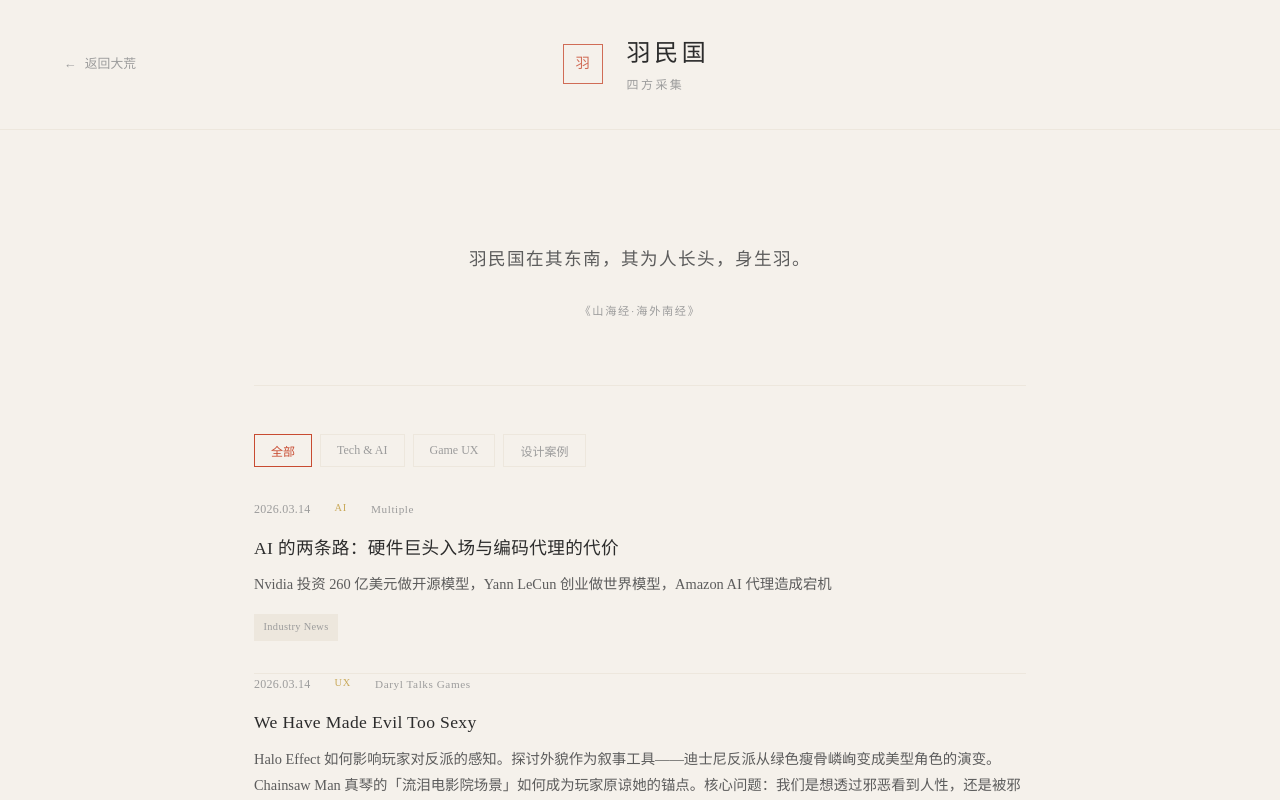
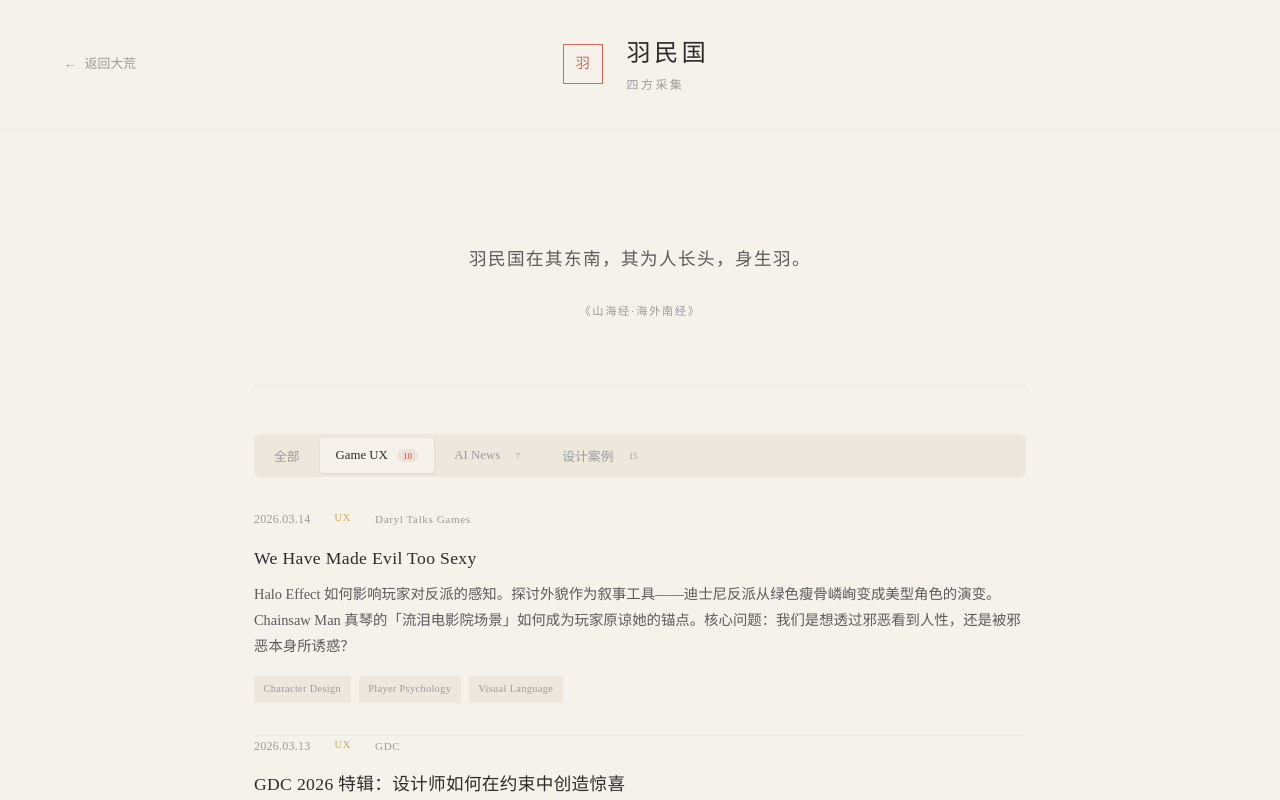
Before and after one commit to UmonF/Dahuang-Dashboard, a React (Vite) app: page /yumin in a window 1280 px wide. Shown: the top 800 px of the page. Built offline with nearby package versions, Linux system fonts and the light colour scheme; a web font is replaced by a local one.

Commit message:
fix: default to game-ux while keeping All first in order

```diff
--- /dev/null
+++ b/src/components/ui/SegmentControl.tsx
@@ -0,0 +1,68 @@
+import { motion } from 'framer-motion'
+
+export interface SegmentOption {
+  key: string
+  label: string
+  emoji?: string
+  count?: number
+}
+
+interface SegmentControlProps {
+  options: SegmentOption[]
+  value: string | null
+  onChange: (key: string | null) => void
+  showAll?: boolean
+  allLabel?: string
+}
+
+function SegmentControl({
+  options,
+  value,
+  onChange,
+  showAll = true,
+  allLabel = '全部'
+}: SegmentControlProps) {
+
+  const allOptions = showAll
+    ? [{ key: '__all__', label: allLabel }, ...options]
+    : options
+
+  // 当前激活的 key：value 为 null 时显示 "全部"
+  const activeKey = value === null ? '__all__' : value
+
+  return (
+    <div className="segment-control">
+      {allOptions.map((opt) => {
+        const isActive = opt.key === activeKey
+        return (
+          <button
+            key={opt.key}
+            className={`segment-btn ${isActive ? 'active' : ''}`}
+            onClick={() => {
+              // 点击 "全部" 时传 null，否则传具体 key
+              onChange(opt.key === '__all__' ? null : opt.key)
+            }}
+            type="button"
+          >
+            {isActive && (
+              <motion.span
+                className="segment-bg"
+                layoutId="segment-indicator"
+                transition={{ type: 'spring', stiffness: 400, damping: 30 }}
+              />
+            )}
+            <span className="segment-label">
+              {opt.emoji && <span className="segment-emoji">{opt.emoji}</span>}
+              {opt.label}
+              {opt.count !== undefined && (
+                <span className="segment-count">{opt.count}</span>
+              )}
+            </span>
+          </button>
+        )
+      })}
+    </div>
+  )
+}
+
+export default SegmentControl
--- a/src/index.css
+++ b/src/index.css
@@ -317,6 +317,73 @@ body {
 
 .filter-btn.active {
   border-color: var(--vermilion);
+  color: var(--vermilion);
+}
+
+/* Segment Control - 带滑动指示器的分段控件 */
+.segment-control {
+  display: flex;
+  gap: 0.25rem;
+  margin-bottom: 2rem;
+  background: var(--paper-dark);
+  padding: 0.25rem;
+  border-radius: 6px;
+  flex-wrap: wrap;
+}
+
+.segment-btn {
+  position: relative;
+  background: none;
+  border: none;
+  padding: 0.5rem 1rem;
+  font-family: var(--font-cn);
+  font-size: 0.8rem;
+  color: var(--ink-faint);
+  cursor: pointer;
+  transition: color 0.2s;
+  z-index: 1;
+}
+
+.segment-btn:hover {
+  color: var(--ink-light);
+}
+
+.segment-btn.active {
+  color: var(--ink);
+}
+
+.segment-bg {
+  position: absolute;
+  inset: 0;
+  background: var(--paper);
+  border-radius: 4px;
+  box-shadow: 0 1px 3px rgba(0, 0, 0, 0.08);
+  z-index: -1;
+}
+
+.segment-label {
+  display: flex;
+  align-items: center;
+  gap: 0.35rem;
+  position: relative;
+  z-index: 1;
+}
+
+.segment-emoji {
+  font-size: 0.9em;
+}
+
+.segment-count {
+  font-size: 0.7em;
+  color: var(--ink-faint);
+  background: var(--paper-dark);
+  padding: 0.1rem 0.4rem;
+  border-radius: 10px;
+  margin-left: 0.2rem;
+}
+
+.segment-btn.active .segment-count {
+  background: rgba(200, 75, 49, 0.1);
   color: var(--vermilion);
 }
 
--- a/src/pages/KunlunQiu.tsx
+++ b/src/pages/KunlunQiu.tsx
@@ -1,7 +1,8 @@
-import { motion } from 'framer-motion'
+import { motion, AnimatePresence } from 'framer-motion'
 import { useState, useMemo } from 'react'
 import { Link } from 'react-router-dom'
 import PageLayout from '../components/layout/PageLayout'
+import SegmentControl from '../components/ui/SegmentControl'
 import { getReadingNotes, type ReadingNote } from '../data'
 
 const CATEGORY_LABELS: Record<ReadingNote['category'], string> = {
@@ -17,8 +18,21 @@ function KunlunQiu() {
   const allNotes = getReadingNotes()
   const [activeCategory, setActiveCategory] = useState<string | null>(null)
 
+  // 计算每个分类的数量
+  const categoryCounts = useMemo(() => {
+    const counts: Record<string, number> = {}
+    allNotes.forEach(n => {
+      counts[n.category] = (counts[n.category] || 0) + 1
+    })
+    return counts
+  }, [allNotes])
+
   // 获取实际存在的分类
-  const existingCategories = [...new Set(allNotes.map(n => n.category))]
+  const options = Object.entries(categoryCounts).map(([key, count]) => ({
+    key,
+    label: CATEGORY_LABELS[key as ReadingNote['category']] || key,
+    count,
+  }))
 
   const filtered = useMemo(() => {
     if (!activeCategory) return allNotes
@@ -34,31 +48,23 @@ function KunlunQiu() {
         <p className="intro-source">《山海经·海内西经》</p>
       </section>
 
-      <section className="filter-bar">
-        <button
-          className={`filter-btn ${!activeCategory ? 'active' : ''}`}
-          onClick={() => setActiveCategory(null)}
-        >
-          全部
-        </button>
-        {existingCategories.map(cat => (
-          <button
-            key={cat}
-            className={`filter-btn ${activeCategory === cat ? 'active' : ''}`}
-            onClick={() => setActiveCategory(cat)}
-          >
-            {CATEGORY_LABELS[cat] || cat}
-          </button>
-        ))}
-      </section>
+      <SegmentControl
+        options={options}
+        value={activeCategory}
+        onChange={setActiveCategory}
+        allLabel="全部"
+      />
 
       <section className="entry-list">
+        <AnimatePresence mode="popLayout">
           {filtered.map((item, i) => (
             <motion.div
               key={item.id}
+              layout
               initial={{ opacity: 0, y: 10 }}
               animate={{ opacity: 1, y: 0 }}
-            transition={{ delay: i * 0.05 }}
+              exit={{ opacity: 0, scale: 0.95 }}
+              transition={{ delay: i * 0.03, duration: 0.2 }}
             >
               <Link
                 to={`/kunlun/${item.id}`}
@@ -75,7 +81,7 @@ function KunlunQiu() {
                 {item.summary && (
                   <p className="entry-excerpt">{item.summary}</p>
                 )}
-              {item.highlights.length > 0 && (
+                {item.highlights && item.highlights.length > 0 && (
                   <blockquote className="entry-quote">
                     "{item.highlights[0]}"
                   </blockquote>
@@ -83,6 +89,7 @@ function KunlunQiu() {
               </Link>
             </motion.div>
           ))}
+        </AnimatePresence>
       </section>
 
       <footer className="page-footer">
--- a/src/pages/LingShan.tsx
+++ b/src/pages/LingShan.tsx
@@ -1,6 +1,7 @@
-import { motion } from 'framer-motion'
+import { motion, AnimatePresence } from 'framer-motion'
 import { useState, useMemo } from 'react'
 import PageLayout from '../components/layout/PageLayout'
+import SegmentControl from '../components/ui/SegmentControl'
 import { getExperiments, type Experiment } from '../data'
 
 const STATUS_LABELS: Record<Experiment['status'], string> = {
@@ -10,12 +11,33 @@ const STATUS_LABELS: Record<Experiment['status'], string> = {
   'archived': '归档',
 }
 
+const STATUS_EMOJI: Record<Experiment['status'], string> = {
+  'idea': '💡',
+  'wip': '🔧',
+  'done': '✅',
+  'archived': '📦',
+}
+
 function LingShan() {
   const allExperiments = getExperiments()
   const [activeStatus, setActiveStatus] = useState<string | null>(null)
 
+  // 计算每个状态的数量
+  const statusCounts = useMemo(() => {
+    const counts: Record<string, number> = {}
+    allExperiments.forEach(e => {
+      counts[e.status] = (counts[e.status] || 0) + 1
+    })
+    return counts
+  }, [allExperiments])
+
   // 获取实际存在的状态
-  const existingStatuses = [...new Set(allExperiments.map(e => e.status))]
+  const options = Object.entries(statusCounts).map(([key, count]) => ({
+    key,
+    label: STATUS_LABELS[key as Experiment['status']] || key,
+    emoji: STATUS_EMOJI[key as Experiment['status']],
+    count,
+  }))
 
   const filtered = useMemo(() => {
     if (!activeStatus) return allExperiments
@@ -31,36 +53,28 @@ function LingShan() {
         <p className="intro-source">《山海经·海内西经》</p>
       </section>
 
-      <section className="filter-bar">
-        <button
-          className={`filter-btn ${!activeStatus ? 'active' : ''}`}
-          onClick={() => setActiveStatus(null)}
-        >
-          全部
-        </button>
-        {existingStatuses.map(status => (
-          <button
-            key={status}
-            className={`filter-btn ${activeStatus === status ? 'active' : ''}`}
-            onClick={() => setActiveStatus(status)}
-          >
-            {STATUS_LABELS[status as Experiment['status']] || status}
-          </button>
-        ))}
-      </section>
+      <SegmentControl
+        options={options}
+        value={activeStatus}
+        onChange={setActiveStatus}
+        allLabel="全部"
+      />
 
       <section className="project-grid">
+        <AnimatePresence mode="popLayout">
           {filtered.map((item, i) => (
             <motion.article
               key={item.id}
+              layout
               className="project-card"
               initial={{ opacity: 0, y: 10 }}
               animate={{ opacity: 1, y: 0 }}
-            transition={{ delay: i * 0.05 }}
+              exit={{ opacity: 0, scale: 0.95 }}
+              transition={{ delay: i * 0.03, duration: 0.2 }}
             >
               <div className="project-header">
                 <span className={`project-status ${item.status}`}>
-                {STATUS_LABELS[item.status]}
+                  {STATUS_EMOJI[item.status]} {STATUS_LABELS[item.status]}
                 </span>
               </div>
               <h3 className="project-title">{item.title}</h3>
@@ -72,6 +86,7 @@ function LingShan() {
               </div>
             </motion.article>
           ))}
+        </AnimatePresence>
       </section>
 
       <footer className="page-footer">
--- a/src/pages/TangGu.tsx
+++ b/src/pages/TangGu.tsx
@@ -1,7 +1,8 @@
-import { motion } from 'framer-motion'
+import { motion, AnimatePresence } from 'framer-motion'
 import { useState, useMemo } from 'react'
 import { Link } from 'react-router-dom'
 import PageLayout from '../components/layout/PageLayout'
+import SegmentControl from '../components/ui/SegmentControl'
 import { getDiaryEntries, type DiaryEntry } from '../data'
 
 const MOOD_LABELS: Record<DiaryEntry['mood'], string> = {
@@ -24,8 +25,22 @@ function TangGu() {
   const allEntries = getDiaryEntries()
   const [activeMood, setActiveMood] = useState<string | null>(null)
 
+  // 计算每个心情的数量
+  const moodCounts = useMemo(() => {
+    const counts: Record<string, number> = {}
+    allEntries.forEach(e => {
+      counts[e.mood] = (counts[e.mood] || 0) + 1
+    })
+    return counts
+  }, [allEntries])
+
   // 获取实际存在的心情
-  const existingMoods = [...new Set(allEntries.map(e => e.mood))]
+  const options = Object.entries(moodCounts).map(([key, count]) => ({
+    key,
+    label: MOOD_LABELS[key as DiaryEntry['mood']] || key,
+    emoji: MOOD_EMOJI[key as DiaryEntry['mood']],
+    count,
+  }))
 
   const filtered = useMemo(() => {
     if (!activeMood) return allEntries
@@ -41,32 +56,24 @@ function TangGu() {
         <p className="intro-source">《山海经·海外东经》</p>
       </section>
 
-      <section className="filter-bar">
-        <button
-          className={`filter-btn ${!activeMood ? 'active' : ''}`}
-          onClick={() => setActiveMood(null)}
-        >
-          全部
-        </button>
-        {existingMoods.map(mood => (
-          <button
-            key={mood}
-            className={`filter-btn ${activeMood === mood ? 'active' : ''}`}
-            onClick={() => setActiveMood(mood)}
-          >
-            {MOOD_EMOJI[mood as DiaryEntry['mood']]} {MOOD_LABELS[mood as DiaryEntry['mood']] || mood}
-          </button>
-        ))}
-      </section>
+      <SegmentControl
+        options={options}
+        value={activeMood}
+        onChange={setActiveMood}
+        allLabel="全部"
+      />
 
       <section className="timeline">
+        <AnimatePresence mode="popLayout">
           {filtered.map((item, i) => (
             <motion.article
               key={item.id}
+              layout
               className="timeline-item"
               initial={{ opacity: 0, x: -10 }}
               animate={{ opacity: 1, x: 0 }}
-            transition={{ delay: i * 0.05 }}
+              exit={{ opacity: 0, scale: 0.95 }}
+              transition={{ delay: i * 0.03, duration: 0.2 }}
             >
               <div className="timeline-date">
                 <time>{item.date?.replace(/-/g, '.')}</time>
@@ -89,6 +96,7 @@ function TangGu() {
               </Link>
             </motion.article>
           ))}
+        </AnimatePresence>
       </section>
 
       <footer className="page-footer">
--- a/src/pages/YuminGuo.tsx
+++ b/src/pages/YuminGuo.tsx
@@ -1,22 +1,34 @@
-import { motion } from 'framer-motion'
+import { motion, AnimatePresence } from 'framer-motion'
 import { useState, useMemo } from 'react'
 import { Link } from 'react-router-dom'
 import PageLayout from '../components/layout/PageLayout'
+import SegmentControl from '../components/ui/SegmentControl'
 import { getInsights } from '../data'
-
-const TABS = [
-  { key: 'all', label: '全部' },
-  { key: 'tech-ai', label: 'Tech & AI' },
-  { key: 'game-ux', label: 'Game UX' },
-  { key: 'design', label: '设计案例' },
-]
 
 function YuminGuo() {
   const allInsights = getInsights()
-  const [activeTab, setActiveTab] = useState('all')
+
+  // 默认选中 game-ux
+  const [activeTab, setActiveTab] = useState<string | null>('game-ux')
+
+  // 计算每个分类的数量
+  const categoryCounts = useMemo(() => {
+    const counts: Record<string, number> = {}
+    allInsights.forEach(i => {
+      counts[i.category] = (counts[i.category] || 0) + 1
+    })
+    return counts
+  }, [allInsights])
+
+  // 顺序：All, Game UX, AI News, 设计案例（All 由组件自动添加）
+  const options = [
+    { key: 'game-ux', label: 'Game UX', count: categoryCounts['game-ux'] || 0 },
+    { key: 'tech-ai', label: 'AI News', count: categoryCounts['tech-ai'] || 0 },
+    { key: 'design', label: '设计案例', count: categoryCounts['design'] || 0 },
+  ].filter(opt => opt.count > 0)
 
   const filtered = useMemo(() => {
-    if (activeTab === 'all') return allInsights
+    if (!activeTab) return allInsights
     return allInsights.filter(i => i.category === activeTab)
   }, [allInsights, activeTab])
 
@@ -29,25 +41,23 @@ function YuminGuo() {
         <p className="intro-source">《山海经·海外南经》</p>
       </section>
 
-      <section className="filter-bar">
-        {TABS.map(tab => (
-          <button
-            key={tab.key}
-            className={`filter-btn ${activeTab === tab.key ? 'active' : ''}`}
-            onClick={() => setActiveTab(tab.key)}
-          >
-            {tab.label}
-          </button>
-        ))}
-      </section>
+      <SegmentControl
+        options={options}
+        value={activeTab}
+        onChange={setActiveTab}
+        allLabel="全部"
+      />
 
       <section className="entry-list">
+        <AnimatePresence mode="popLayout">
           {filtered.map((item, i) => (
             <motion.div
               key={item.id}
+              layout
               initial={{ opacity: 0, y: 10 }}
               animate={{ opacity: 1, y: 0 }}
-            transition={{ delay: i * 0.03 }}
+              exit={{ opacity: 0, scale: 0.95 }}
+              transition={{ delay: i * 0.02, duration: 0.2 }}
             >
               <Link
                 to={`/yumin/${item.id}`}
@@ -64,7 +74,7 @@ function YuminGuo() {
                 {item.summary && (
                   <p className="entry-excerpt">{item.summary}</p>
                 )}
-              {item.tags.length > 0 && (
+                {item.tags && item.tags.length > 0 && (
                   <div className="entry-tags">
                     {item.tags.slice(0, 3).map(tag => (
                       <span key={tag} className="entry-tag">{tag}</span>
@@ -74,6 +84,7 @@ function YuminGuo() {
               </Link>
             </motion.div>
           ))}
+        </AnimatePresence>
       </section>
 
       <footer className="page-footer">
```
Also changed, not shown: data/feeds/insights.json (+33 -33 lines). Lines whose indentation alone changed are shown as unchanged.
